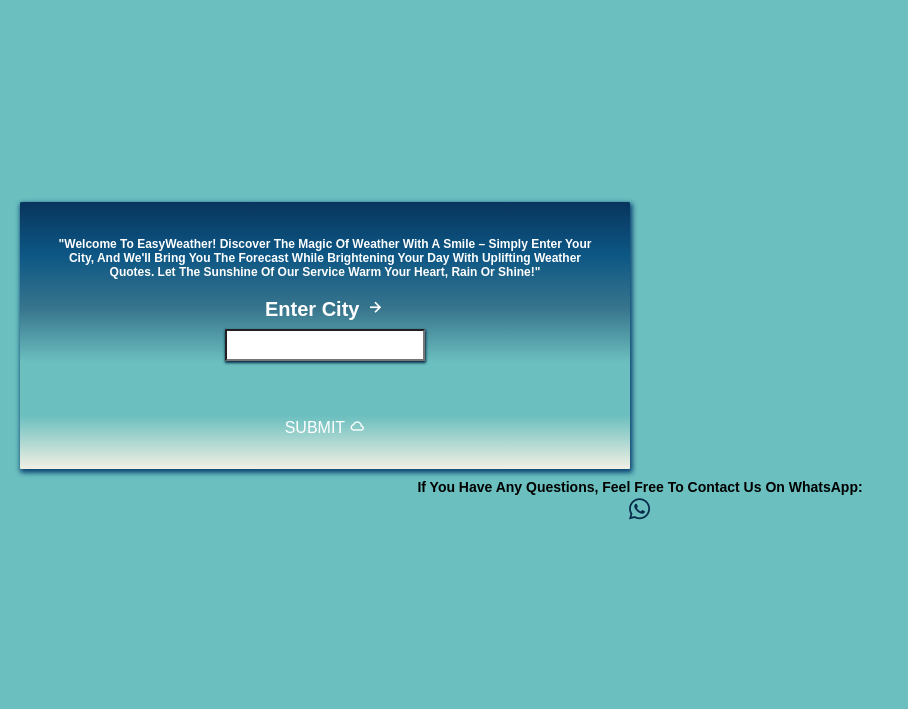
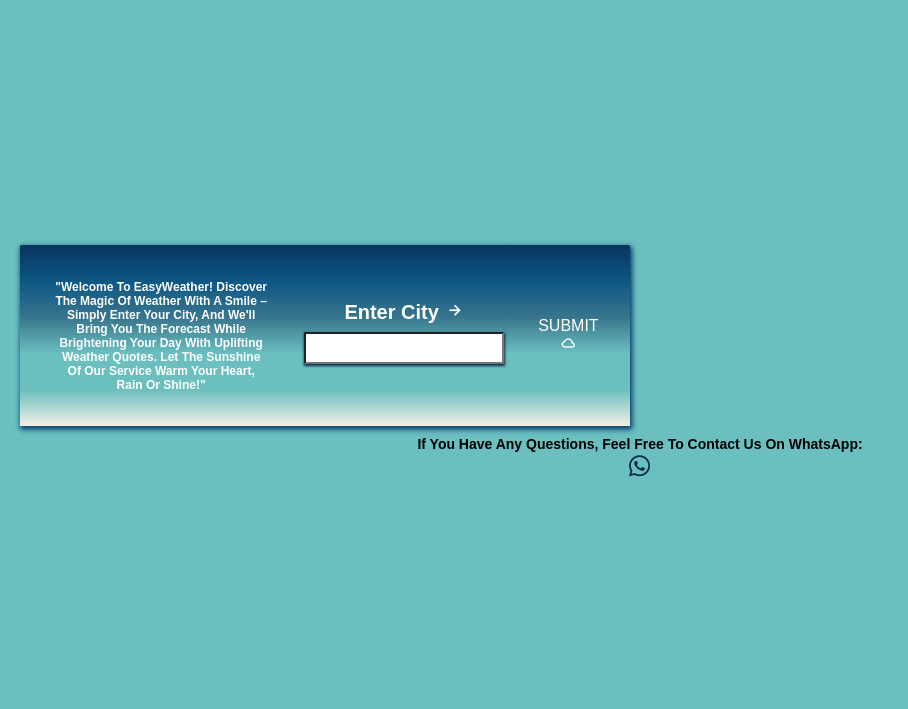
Before and after one commit to SandorGyorfi/EasyWeather, a Flask app: page / in a window 1280 px wide. Shown: the part 152-861 px from the top of the page, without its empty margins (0-908 px from the left). Run offline with Flask 3, Linux system fonts and the light colour scheme.

Commit message:
Css correction
Update on centering in css

```diff
--- a/static/css/style.css
+++ b/static/css/style.css
@@ -134,9 +134,10 @@ p {
   color: #fff;
   font-weight: bold;
   padding: 1%;
-  text-align: center;
   font-size: 20px;
   text-transform: capitalize;
+  display: flex;
+  align-items: center;
 }
 
 .WT1 {
@@ -193,6 +194,9 @@ p {
   font-weight: lighter;
   text-align: center;
   border-radius: 0.3%;
+  display: flex;
+  flex-direction: column;
+  align-items: center;
 }
 
 #quote {
```
Lines whose indentation alone changed are shown as unchanged.
